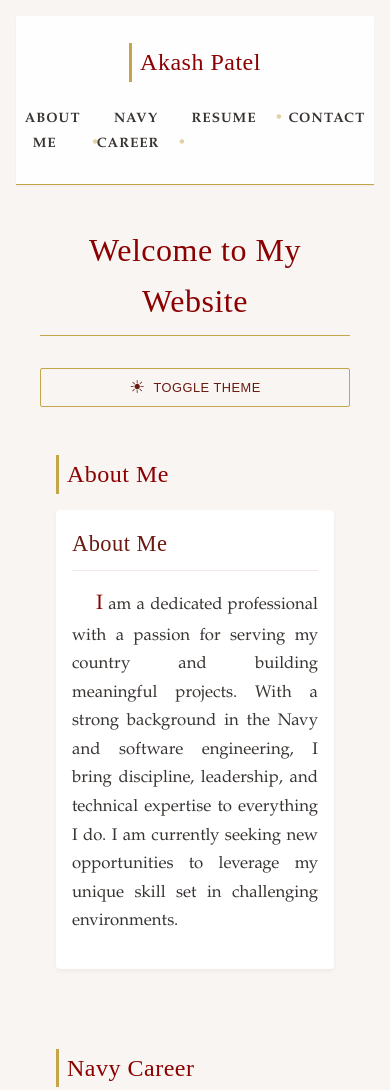
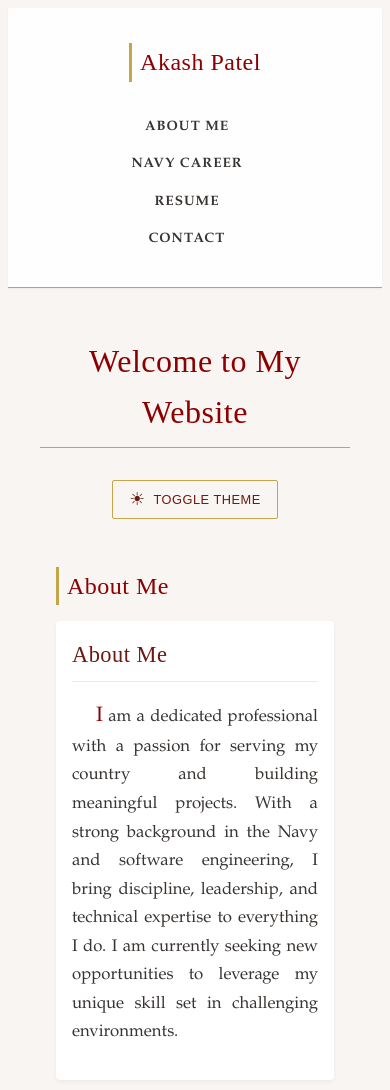
Before and after one commit to akashp3128/resume-website, a plain HTML site: page index.html in a window 390 px wide. Shown: the top 1090 px of the page. Drawn offline with Linux system fonts and the light colour scheme.

Commit message:
Fix mobile responsiveness and improve spacing

```diff
--- a/index.html
+++ b/index.html
@@ -749,21 +749,8 @@
     }
 
     @media (max-width: 768px) {
-      .container {
+      body {
         padding: 0.5rem;
-      }
-
-      nav {
-        flex-direction: column;
-      }
-
-      nav ul {
-        margin-top: 0.5rem;
-      }
-
-      nav ul li {
-        margin-left: 0.5rem;
-        margin-right: 0.5rem;
       }
 
       h1 {
@@ -774,15 +761,30 @@
         font-size: 1.5rem;
       }
 
-      .action-buttons {
+      nav ul {
         flex-direction: column;
         align-items: center;
-        gap: 0.5rem;
+        gap: 0.75rem;
       }
 
-      .action-btn {
-        width: 100%;
-        justify-content: center;
+      nav ul li {
+        margin-left: 0;
+      }
+
+      nav ul li::after {
+        display: none;
+      }
+
+      .card {
+        padding: 1rem;
+      }
+
+      .three-column {
+        grid-template-columns: 1fr;
+      }
+
+      .two-column {
+        grid-template-columns: 1fr;
       }
     }
   </style>
@@ -973,7 +975,7 @@
           <h3>Work Experience</h3>
           <div class="editable-content" data-content-id="work-experience">
             <p>
-            I'm a software engineer with a strong foundation in C++11, Python, embedded systems, and real-time operating systems. With experience spanning system architecture, algorithm development, and Linux-based optimization, I’ve led and delivered performance-critical solutions across a range of technical projects.
+            I'm a software engineer with a strong foundation in C++11, Python, embedded systems, and real-time operating systems. With experience spanning system architecture, algorithm development, and Linux-based optimization, I've led and delivered performance-critical solutions across a range of technical projects.
             From developing sensor algorithms for autonomous navigation to integrating Bluetooth systems with real-time laser detection, my work emphasizes efficient design, reliability, and low-latency performance.
             I bring a bias for action, a commitment to continuous learning, and a results-driven mindset shaped by high-stakes environments.
             </p>
```
